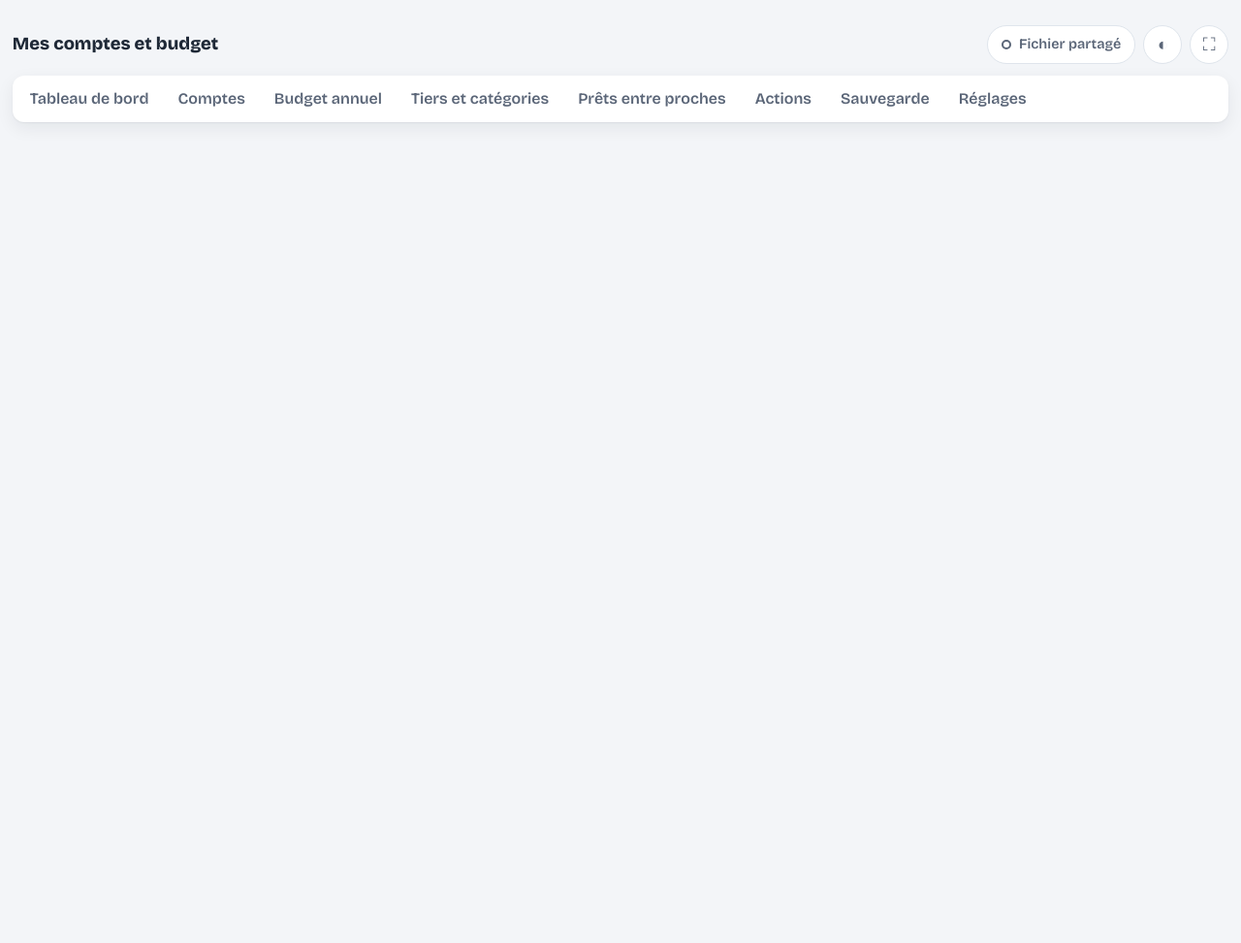
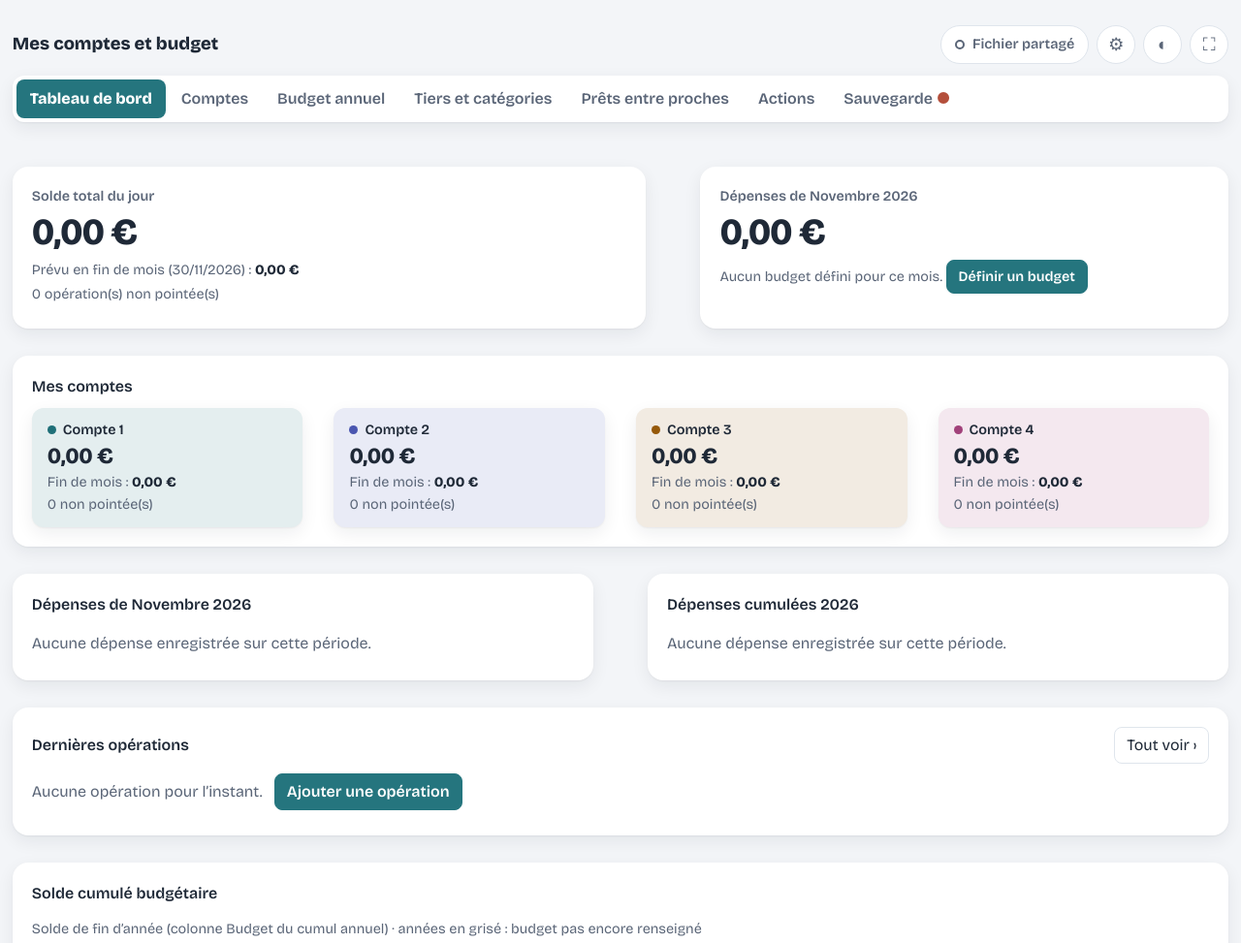
Before and after one commit to perrot21-create/budget, a plain HTML site: page index.html in a window 1280 px wide. Shown: the top 973 px of the page at 97% size. Before the commit the page ends 800 px from the top, so only its background shows below. Drawn offline with nearby package versions, Linux system fonts and the light colour scheme.

Commit message:
Update index.html

```diff
--- a/index.html
+++ b/index.html
@@ -1,3 +1,4 @@
+
 <!DOCTYPE html>
 <html lang="fr">
 <head>
@@ -624,8 +625,7 @@ function drawDash(){
   const lim=iso(new Date(yr,mo+1,0));
   const rows=S.acc.map((a,i)=>{const o=S.tx.filter(t=>t.acc===a.id);return{a,i,j:o.filter(t=>t.date<=td).reduce((s,t)=>s+t.v,0),p:o.filter(t=>t.date<=lim).reduce((s,t)=>s+t.v,0),np:o.filter(t=>!t.p).length}});
   const J=rows.reduce((s,r)=>s+r.j,0),NP=rows.reduce((s,r)=>s+r.np,0),P=rows.reduce((s,r)=>s+r.p,0);
-  const valid=new Set();S.cats.forEach(c=>{c.subs.forEach(s=>valid.add(c.id+":"+s.id));valid.add(c.id+":")});
- const bc={};for(const key in S.budget){const[y,k]=key.split("|");const bc={};for(const key in S.budget){const[y,k]=key.split("|");if(+y!==yr||!valid.has(k))continue;const cid=k.split(":")[0];if(kindOf(cid)!=="dep")continue;bc[cid]=(bc[cid]||0)+((S.budget[key]||[])[mo]||0)}(+y!==yr)continue;const cid=k.split(":")[0];if(kindOf(cid)!=="dep")continue;bc[cid]=(bc[cid]||0)+((S.budget[key]||[])[mo]||0)}
+  const bc={};for(const key in S.budget){const[y,k]=key.split("|");if(+y!==yr)continue;const cid=k.split(":")[0];if(kindOf(cid)!=="dep")continue;bc[cid]=(bc[cid]||0)+((S.budget[key]||[])[mo]||0)}
   const rc={};S.tx.forEach(t=>{if(t.date.slice(0,7)===ym&&t.cat&&kindOf(t.cat)==="dep")rc[t.cat]=(rc[t.cat]||0)-t.v});
   const dc=S.cats.filter(c=>c.kind==="dep").map(c=>({c,b:bc[c.id]||0,r:rc[c.id]||0}));
   const TB=dc.reduce((s,x)=>s+x.b,0),TR=dc.reduce((s,x)=>s+x.r,0),ov=dc.filter(x=>x.r>x.b&&x.r>0).sort((a,b)=>(b.r-b.b)-(a.r-a.b));
@@ -646,7 +646,7 @@ const heroA=`<section class="hcard hmain"><h2>Solde total du jour</h2><div class
     const leg=TP>0?`<ul class="dleg">${top.map(x=>`<li data-dcat="${x.id}" data-dper="${per}" tabindex="0" title="Voir les opérations de cette catégorie"><i class="cd" style="background:${x.col}"></i><span>${esc(x.n)}</span><b>${Math.round(x.r/TP*100)} %</b><span class="sub lamt">${eur2(x.r)}</span>${x.b>0?`<div class="pb2${x.r>x.b?" ov":""}" role="img" title="${eur2(x.r)} sur ${eur2(x.b)} budgétés (${Math.round(x.r/x.b*100)} %)" aria-label="${Math.round(x.r/x.b*100)} % du budget utilisé"><i style="width:${Math.min(100,x.r/x.b*100).toFixed(1)}%${x.r>x.b?"":";background:"+x.col}"></i></div>`:`<div class="pb2 nb" role="img" title="Aucun budget défini" aria-label="Aucun budget défini"></div>`}</li>`).join("")}</ul>`:`<p class="empty">Aucune dépense enregistrée sur cette période.</p>`;
     return{ring,leg}};
   const rM=mkRing(dc,"m"),{ring,leg}=rM;
-  const by={};for(const key in S.budget){const[y,k]=key.split("|");const by={};for(const key in S.budget){const[y,k]=key.split("|");if(+y!==yr||!valid.has(k))continue;const cid=k.split(":")[0];if(kindOf(cid)!=="dep")continue;by[cid]=(by[cid]||0)+(S.budget[key]||[]).slice(0,mo+1).reduce((a,v)=>a+(v||0),0)}if(+y!==yr)continue;const cid=k.split(":")[0];if(kindOf(cid)!=="dep")continue;by[cid]=(by[cid]||0)+(S.budget[key]||[]).slice(0,mo+1).reduce((a,v)=>a+(v||0),0)}
+  const by={};for(const key in S.budget){const[y,k]=key.split("|");if(+y!==yr)continue;const cid=k.split(":")[0];if(kindOf(cid)!=="dep")continue;by[cid]=(by[cid]||0)+(S.budget[key]||[]).slice(0,mo+1).reduce((a,v)=>a+(v||0),0)}
   const ry={};S.tx.forEach(t=>{if(t.date.slice(0,4)===String(yr)&&t.date<=lim&&t.cat&&kindOf(t.cat)==="dep")ry[t.cat]=(ry[t.cat]||0)-t.v});
   const rY=mkRing(S.cats.filter(c=>c.kind==="dep").map(c=>({c,b:by[c.id]||0,r:ry[c.id]||0})),"y");
   const cb=cumulBudgetAnnees();
```
